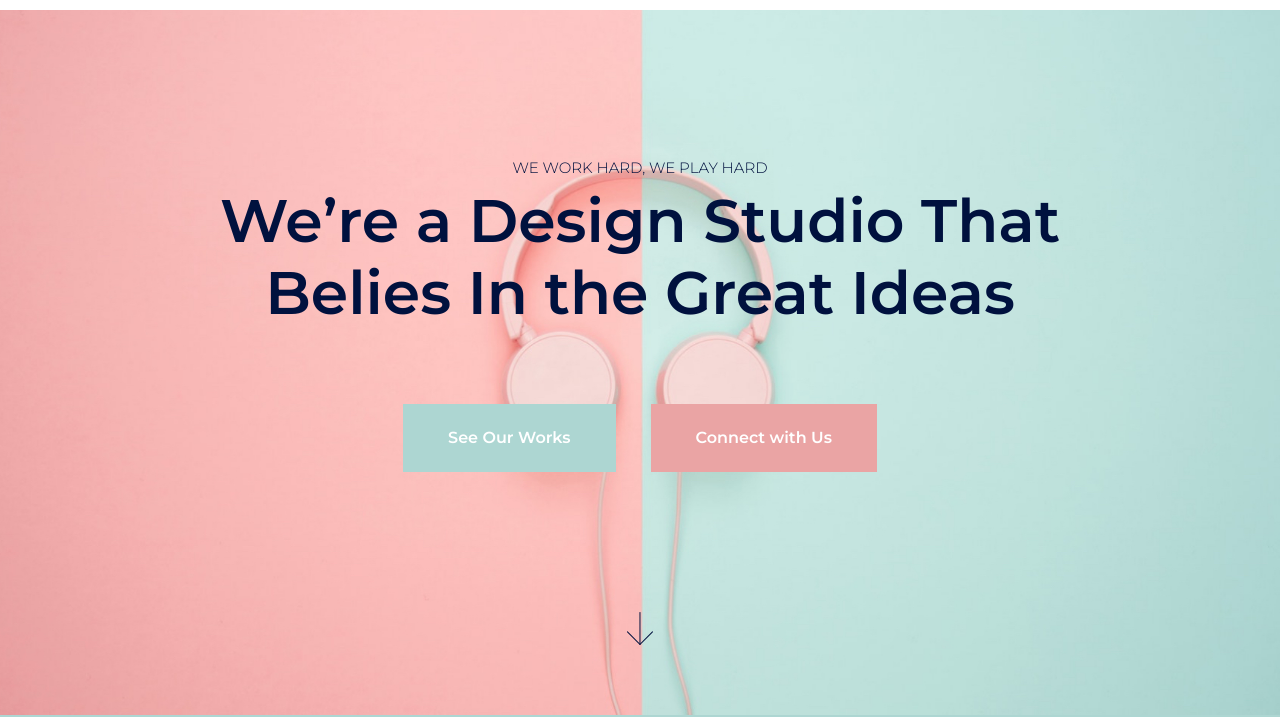
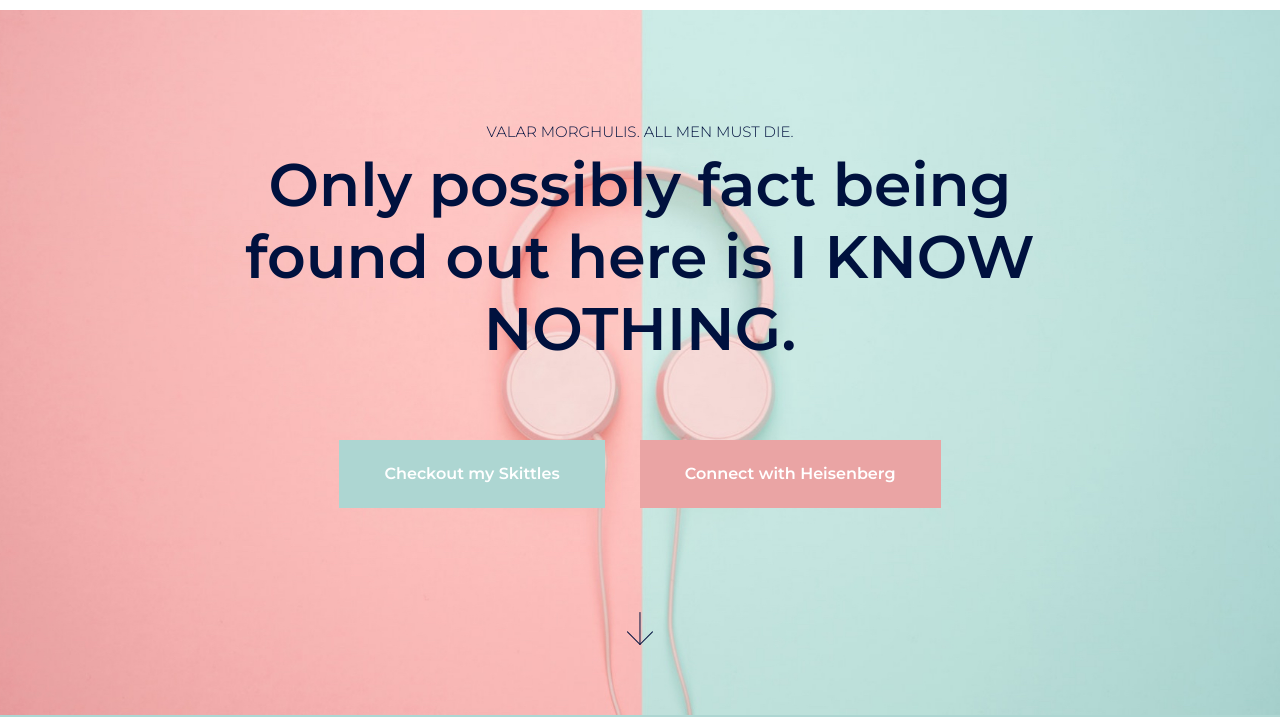
Before and after one commit to heywoodng0510/myportfolio, a plain HTML site: page public/index.html in a window 1280 px wide. Shown: the part 85-802 px from the top of the page. Drawn offline with Linux system fonts and the light colour scheme.

Commit message:
4th commit.

```diff
--- a/public/index.html
+++ b/public/index.html
@@ -105,16 +105,16 @@
       <div class="row">
         <div class="col-lg-10 mx-auto">
           <div class="site-hero-content text-center">
-            <h6>WE WORK HARD, WE PLAY HARD</h6>
+            <h6>VALAR MORGHULIS. ALL MEN MUST DIE.</h6>
             <h1>
-              We’re a Design Studio That Belies In the Great Ideas
+              Only possibly fact being found out here is I KNOW NOTHING.
             </h1>
             <ul class="site-hero-content-buttons">
               <li>
                 <a href="https://heywoodng0510.github.io/myportfolio/public/portfolio" class="btn btn-secondary">
                   <span class="btn-area">
-                    <span data-text="See Our Works">
-                      See Our Works
+                    <span data-text="Checkout my Skittles">
+                      Checkout my Skittles
                     </span>
                   </span>
                 </a>
@@ -122,8 +122,8 @@
               <li>
                 <a href="https://heywoodng0510.github.io/myportfolio/public/contact" class="btn btn-primary">
                   <span class="btn-area">
-                    <span data-text="Connect with Us">
-                      Connect with Us
+                    <span data-text="Connect with Heisenberg">
+                      Connect with Heisenberg
                     </span>
                   </span>
                 </a>
@@ -193,7 +193,7 @@
       <div class="row">
         <div class="col-12">
           <div class="section-title">
-            <h2>OUR RECENT WORKS</h2>
+            <h2>THINGS IVE BEEN WORKED ON</h2>
             <p>Crafting experiences and seeking to make the complex clear &amp; beautiful.</p>
           </div>
         </div>
```
